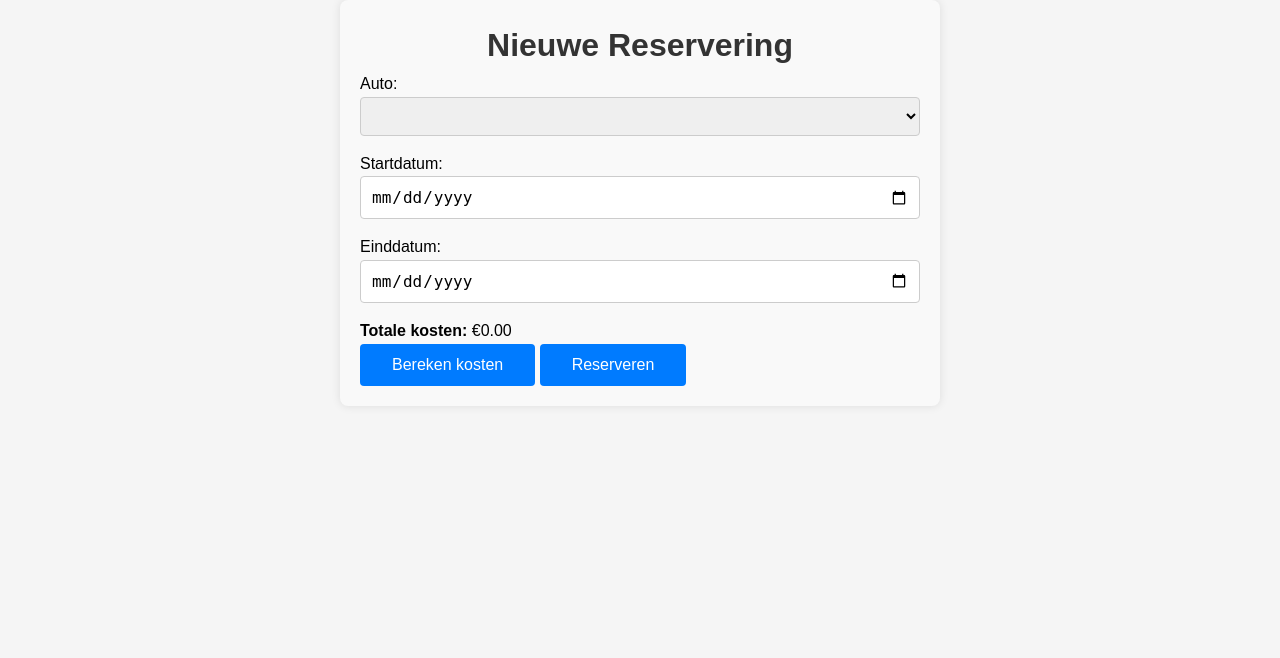
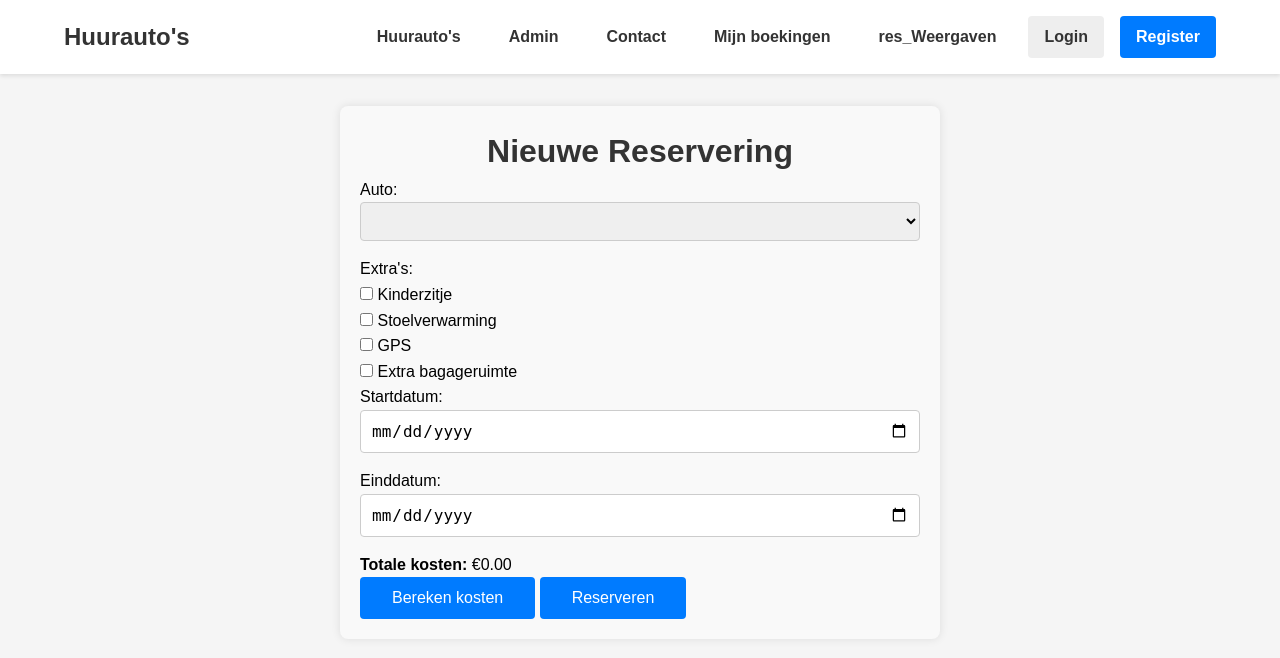
Before and after one commit to trueeman/Project_Autoverhuur, a PHP site: page /Reservering_new.php in a window 1280 px wide. Shown: the top 658 px of the page. Run offline with PHP 8.4, Linux system fonts and the light colour scheme; the visitor is signed in with stand-in values (Sample User, id 1); data that the repository does not hold is empty.

Commit message:
Extra diensten gemaakt en Navbar gefixt

```diff
--- a/Code/Feedbackform.php
+++ b/Code/Feedbackform.php
@@ -24,7 +24,7 @@
             </div>
             <div class="nav-links">
                 <a href="#" class="nav-link">Huurauto's</a>
-                <a href="Adminweergave.php" class="nav-link">Admin</a>
+                <a href="./admin/Adminreserveringweergave.php" class="nav-link">Admin</a>
                 <a href="Contact.php" class="nav-link">Contact</a>
                 <a href="Reservering.php" class="nav-link">Mijn boekingen</a>
                 <a href="Adminreserveringweergave.php" class="nav-link">Reserveringen Weergave</a>
--- a/Code/Huurauto's.php
+++ b/Code/Huurauto's.php
@@ -50,12 +50,12 @@ try {
         <div class="container">
             <h1>Huurauto's</h1>
             <div class="nav-links">
-                <a href="#" class="nav-link">Huurauto's</a>
-                <a href="Adminweergave.php" class="nav-link">Admin</a>
+                <a href="Huurauto's.php" class="nav-link">Huurauto's</a>
+                <a href="./admin/Adminreserveringweergave.php" class="nav-link">Admin</a>
                 <a href="Contact.php" class="nav-link">Contact</a>
                 <a href="Reservering.php" class="nav-link">Mijn boekingen</a>
                 <a href="Adminreserveringweergave.php" class="nav-link">res_Weergaven</a>
-                <a href="Login.php" class="nav-link login">Login</a>
+                <a href="login.php" class="nav-link login">Login</a>
                 <a href="register.php" class="nav-link register">Register</a>
             </div>
         </div>
--- a/Code/Reservering_new.php
+++ b/Code/Reservering_new.php
@@ -192,6 +192,20 @@ if ($_SERVER['REQUEST_METHOD'] === 'POST') {
     </style>
 </head>
 <body>
+<nav class="nav-bar">
+        <div class="container">
+            <h1>Huurauto's</h1>
+            <div class="nav-links">
+                <a href="Huurauto's.php" class="nav-link">Huurauto's</a>
+                <a href="./admin/Adminreserveringweergave.php" class="nav-link">Admin</a>
+                <a href="Contact.php" class="nav-link">Contact</a>
+                <a href="Reservering.php" class="nav-link">Mijn boekingen</a>
+                <a href="Adminreserveringweergave.php" class="nav-link">res_Weergaven</a>
+                <a href="login.php" class="nav-link login">Login</a>
+                <a href="register.php" class="nav-link register">Register</a>
+            </div>
+        </div>
+    </nav>
     <div class="container_res">
         <h1 class="h1_res"><?php echo $rental_id ? 'Reservering Bewerken' : 'Nieuwe Reservering'; ?></h1>
         <?php if (isset($_GET['message'])): ?>
@@ -211,7 +225,20 @@ if ($_SERVER['REQUEST_METHOD'] === 'POST') {
                     </option>
                 <?php endforeach; ?>
             </select>
+            <label for="extras">Extra's:</label>
+            <div id="extras">
+                <input type="checkbox" name="extras[]" value="kinderzitje" id="kinderzitje">
+                <label for="kinderzitje">Kinderzitje</label><br>
 
+                <input type="checkbox" name="extras[]" value="stoelverwarming" id="stoelverwarming">
+                <label for="stoelverwarming">Stoelverwarming</label><br>
+
+                <input type="checkbox" name="extras[]" value="gps" id="gps">
+                <label for="gps">GPS</label><br>
+
+                <input type="checkbox" name="extras[]" value="extra_bagageruimte" id="extra_bagageruimte">
+                <label for="extra_bagageruimte">Extra bagageruimte</label><br>
+            </div>
             <label for="start_date">Startdatum:</label>
             <input type="date" id="start_date" name="start_date" value="<?php echo htmlspecialchars($startDate); ?>" required>
 
--- a/Code/admin/Adminreserveringweergave.php
+++ b/Code/admin/Adminreserveringweergave.php
@@ -55,7 +55,7 @@ try {
 <head>
     <meta charset="UTF-8">
     <meta name="viewport" content="width=device-width, initial-scale=1.0">
-    <link rel="stylesheet" href="styles.css">
+    <link rel="stylesheet" href="../styles.css">
     <title>Admin Reserveringen</title>
 </head>
 <body class="bg-gray-100">
@@ -64,8 +64,8 @@ try {
             <h1>Admin Weergave Reserveringen</h1>
             <div class="nav-links">
                 <a href="#" class="nav-link">Huurauto's</a>
-                <a href="Adminweergave.php" class="nav-link">Admin</a>
-                <a href="Test.php" class="nav-link">Contact</a>
+                <a href="dashboard.php" class="nav-link">Dashboard</a>
+                <a href="Contact.php" class="nav-link">Contact</a>
                 <a href="Reservering.php" class="nav-link">Mijn boekingen</a>
                 <a href="Adminreserveringweergave.php" class="nav-link">res_Weergaven</a>
                 <a href="Login.php" class="nav-link login">Login</a>
--- a/Code/admin/dashboard.php
+++ b/Code/admin/dashboard.php
@@ -70,7 +70,7 @@ try {
         <div class="container">
             <h1>Admin Dashboard</h1>
             <div class="nav-links">
-                <a href="../Adminweergave.php" class="nav-link">Beheer Auto's</a>
+                <a href=".././admin/Adminreserveringweergave.php" class="nav-link">Beheer Auto's</a>
                 <a href="../Adminreserveringweergave.php" class="nav-link">Beheer Reserveringen</a>
                 <a href="../logout.php" class="nav-link login">Uitloggen</a>
             </div>
--- a/Code/logout.php
+++ b/Code/logout.php
@@ -33,8 +33,8 @@ exit();
             <h1>Uitloggen</h1>
             <div class="nav-links">
                 <a href="#" class="nav-link">Huurauto's</a>
-                <a href="Adminweergave.php" class="nav-link">Admin</a>
-                <a href="Test.php" class="nav-link">Contact</a>
+                <a href="./admin/Adminreserveringweergave.php" class="nav-link">Admin</a>
+                <a href="Contact.php" class="nav-link">Contact</a>
                 <a href="Reservering.php" class="nav-link">Mijn boekingen</a>
                 <a href="Adminreserveringweergave.php" class="nav-link">res_Weergaven</a>
                 <a href="reservering_edit.php" class="nav-link">Edit</a>
```
Also changed, not shown: Code/Contact.php (+10 -8 lines), Code/Crud.php (+4 -4 lines), Code/Edit.php (+7 -7 lines), Code/Home.html (+3 -4 lines), Code/Reservering.php (+4 -4 lines), Code/admin/Adminweergave.php (+7 -7 lines), Code/login.php (+5 -6 lines), Code/register.php (+6 -7 lines), Code/reservering_edit.php (+4 -4 lines), Code/reserveringweergave.php (+5 -5 lines).
